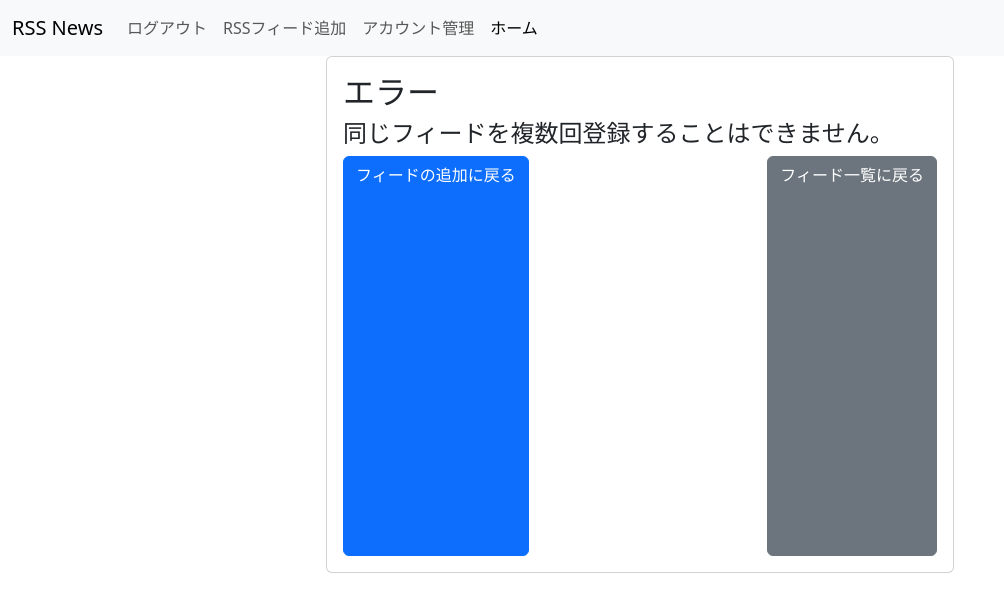
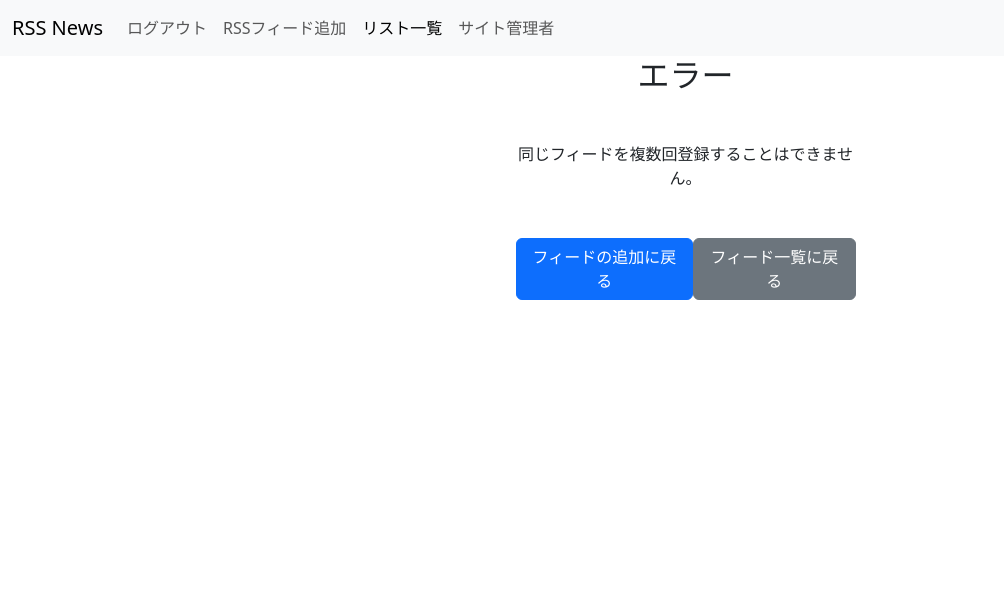
Before and after one commit to Neuron-Grid/RSS_News, a Django app: page /duplicate_error/ in a window 1280 px wide. Shown: the top 612 px of the page, without its empty margins (0-1004 px from the left). Run offline with Django 4.2, Linux system fonts and the light colour scheme; the visitor is signed in with stand-in values (Sample User, id 1); some libraries are stand-ins or nearby versions.

Commit message:
・サイト管理者の情報を追加 ・reademeを修正

```diff
--- a/RSS_News/celery.py
+++ b/RSS_News/celery.py
@@ -14,7 +14,7 @@ CELERY_TIMEZONE = 'Asia/Tokyo'
 CELERY_BEAT_SCHEDULE = {
     'update-feeds': {
         'task': 'reader.tasks.update_feeds',
-        'schedule': crontab(minute='*/10'),
+        'schedule': crontab(minute='*/5'),
     },
 }
 
--- a/RSS_News/settings.py
+++ b/RSS_News/settings.py
@@ -47,6 +47,8 @@ INSTALLED_APPS = [
     'django.contrib.sites',
     "django_bootstrap5",
     'django_feedparser',
+    'django_celery_beat',
+    'django_celery_results',
 ]
 
 MIDDLEWARE = [
@@ -169,3 +171,6 @@ EMAIL_PORT = "587"                                                  # メール
 EMAIL_HOST_USER = "qiye208@gmail.com"                               # メールサーバーのユーザー名
 EMAIL_HOST_PASSWORD = "lwvybaboaoimwmvu"                            # メールサーバーのパスワード
 EMAIL_USE_TLS = True                                                # TLS暗号化通信を使用する
+
+# CELERY
+CELERY_TASK_TRACK_STARTED = True
--- a/reader/urls.py
+++ b/reader/urls.py
@@ -3,10 +3,12 @@ from . import views
 
 app_name = 'reader'
 urlpatterns = [
+    # 未ログイン時のリダイレクト先
     path('', views.index, name='index'),
+    path('site_manager/', views.site_manager, name='site_manager'),
+    # ログイン後のリダイレクト先
     path('feed_list/', views.feed_list, name='feed_list'),
     path('add_feed/', views.add_feed, name='add_feed'),
-    # path('remove_feed/', views.remove_feed, name='remove_feed'),
     path('remove_feed/<int:feed_id>/', views.remove_feed, name='remove_feed'),
     path('duplicate_error/', views.duplicate_error, name='duplicate_error'),
     path('feed_list/remove/<int:feed_id>/', views.remove_feed, name='remove_feed'),
--- a/reader/views.py
+++ b/reader/views.py
@@ -1,5 +1,4 @@
 from django.contrib.auth.decorators import login_required
-from django.views.generic.detail import DetailView
 from django.db import IntegrityError, transaction
 from .models import Feed, Subscription, Entry
 from django.shortcuts import render, redirect
@@ -11,6 +10,10 @@ import feedparser
 # indexページ
 def index(request):
     return render(request, 'reader/index.html')
+
+# サイト管理
+def site_manager(request):
+    return render(request, 'reader/site_manager.html')
 
 # エラー処理
 @login_required
@@ -90,7 +93,7 @@ def remove_feed(request, feed_id):
     # ログインしているユーザーがフィードを購読しているかを確認し、登録されたフィードが0件だった場合delete_feed_errorページにリダイレクトする
     if Subscription.objects.filter(user=request.user, feed=feed_id).count() == 0:
         return redirect('reader:delete_feed_error')
-    # ログインしているユーザーがフィードを1件以上購読している場合は、フィードの追加時に指定したタイトルを表示し何を削除するかを選択させる
+    # フィードを削除するときは、remove_feedのページにリダイレクトし、そのフィードの削除確認をする。
     # 削除ボタンを押すとフィードの購読が解除される
     # フィードの購読を解除すると、そのフィードに紐づく記事も削除される
     if Subscription.objects.filter(user=request.user, feed=feed_id).count() > 0:
@@ -101,18 +104,13 @@ def remove_feed(request, feed_id):
         return render(request, 'reader/remove_feed.html', {'feed': feed})
     return redirect('reader:feed_list')
 
-# フィードの詳細
+# フィードのリスト
 @login_required
 def feed_list(request):
     feeds = Feed.objects.filter(subscription__user=request.user)
     return render(request, 'reader/feed_list.html', {'feeds': feeds})
 
-@login_required
-class FeedDetailView(DetailView):
-    model = Feed
-    template_name = 'reader/feed_detail.html'
-    context_object_name = 'feed'
-
+# フィードの詳細
 @login_required
 def detailed_list(request, pk):
     feed = Feed.objects.get(id=pk)
--- a/templates/account/password_reset_done.html
+++ b/templates/account/password_reset_done.html
@@ -27,7 +27,7 @@
                 <div class="container my-3 mx-auto">
                     <!-- 管理者の連絡先を記述 -->
                     <p>管理者連絡先<br>
-                        メールアドレス : neuron-grid@neuron-grid.net<br>
+                        メールアドレス : xxx@xxx.xxx<br>
                     </p>
                 </div>
             </div>
--- a/templates/account/verification_sent.html
+++ b/templates/account/verification_sent.html
@@ -26,7 +26,7 @@
                 <div class="container my-3 mx-auto">
                     <!-- 管理者の連絡先を記述 -->
                     <p>管理者の連絡先<br>
-                        メールアドレス : neuron-grid@neuron-grid.net<br>
+                        メールアドレス : xxx@xxx.xxx<br>
                     </p>
                 </div>
             </div>
--- a/templates/base.html
+++ b/templates/base.html
@@ -27,11 +27,14 @@
                         <li class="nav-item">
                             <a class="nav-link" href="{% url 'reader:add_feed' %}">RSSフィード追加</a>
                         </li>
+                        <!-- <li class="nav-item">
+                            <a class="nav-link" href="#">アカウント管理</a>
+                        </li> -->
                         <li class="nav-item">
-                            <a class="nav-link" href="#">アカウント管理</a>
+                            <a class="nav-link active" href="{% url 'reader:feed_list' %}">リスト一覧</a>
                         </li>
-                        <li class="nav-item">
-                            <a class="nav-link active" aria-current="page" href="{% url 'reader:feed_list' %}">ホーム</a>
+                        <li>
+                            <a class="nav-link" href="{% url 'reader:site_manager' %}">サイト管理者</a>
                         </li>
                     </ul>
                     {% else %}
@@ -41,6 +44,9 @@
                         </li>
                         <li class="nav-item">
                             <a class="nav-link" href="{% url 'account_signup' %}">新規登録</a>
+                        </li>
+                        <li>
+                            <a class="nav-link" href="{% url 'reader:site_manager' %}">サイト管理者</a>
                         </li>
                     </ul>
                     {% endif %}
--- a/templates/reader/add_feed.html
+++ b/templates/reader/add_feed.html
@@ -8,7 +8,7 @@
             </title>
         {% endblock %}
     </head>
-{% endblock %
+{% endblock %}
 {% block navbar%}
     {{ block.super }}
 {% endblock %}
--- a/templates/reader/duplicate_error.html
+++ b/templates/reader/duplicate_error.html
@@ -10,15 +10,19 @@
 {% endblock %}
 {% block main %}
 	{{ block.super }}
-	<div class="row justify-content-center align-items-center" style="min-height: 50vh;">
-		<div class="col-md-6">
-			<div class="card">
-				<div class="card-body">
-					<h2 class="card-title">エラー</h2>
-					<h4 class="card-text">同じフィードを複数回登録することはできません。</h4>
-					<div class="d-flex justify-content-between" style="min-height: 50vh;">
-						<a href="{% url 'reader:add_feed' %}" class="btn btn-primary">フィードの追加に戻る</a>
-						<a href="{% url 'reader:feed_list' %}" class="btn btn-secondary">フィード一覧に戻る</a>
+	<div class="container">
+		<div class="row">
+				<div class="col-md-6 offset-md-3 flex-column">
+					<div class="container text-center">
+						<div class="row">
+							<div class="col-md-8 offset-md-3">
+							<h2>エラー</h2>
+							<p class="my-5">同じフィードを複数回登録することはできません。</p>
+							<div class="d-flex justify-content-between">
+								<a href="{% url 'reader:add_feed' %}" class="btn btn-primary">フィードの追加に戻る</a>
+								<a href="{% url 'reader:feed_list' %}" class="btn btn-secondary">フィード一覧に戻る</a>
+							</div>
+						</div>
 					</div>
 				</div>
 			</div>
```
Also changed, not shown: templates/account/logout.html (+4 -4 lines), templates/account/signup.html (+18 -7 lines), templates/reader/index.html (+9 -6 lines), templates/reader/remove_feed.html (+4 -3 lines), templates/reader/site_manager.html (added, +40 -0 lines), README.md, templates/reader/detailed_list.html (line endings or trailing spaces).
